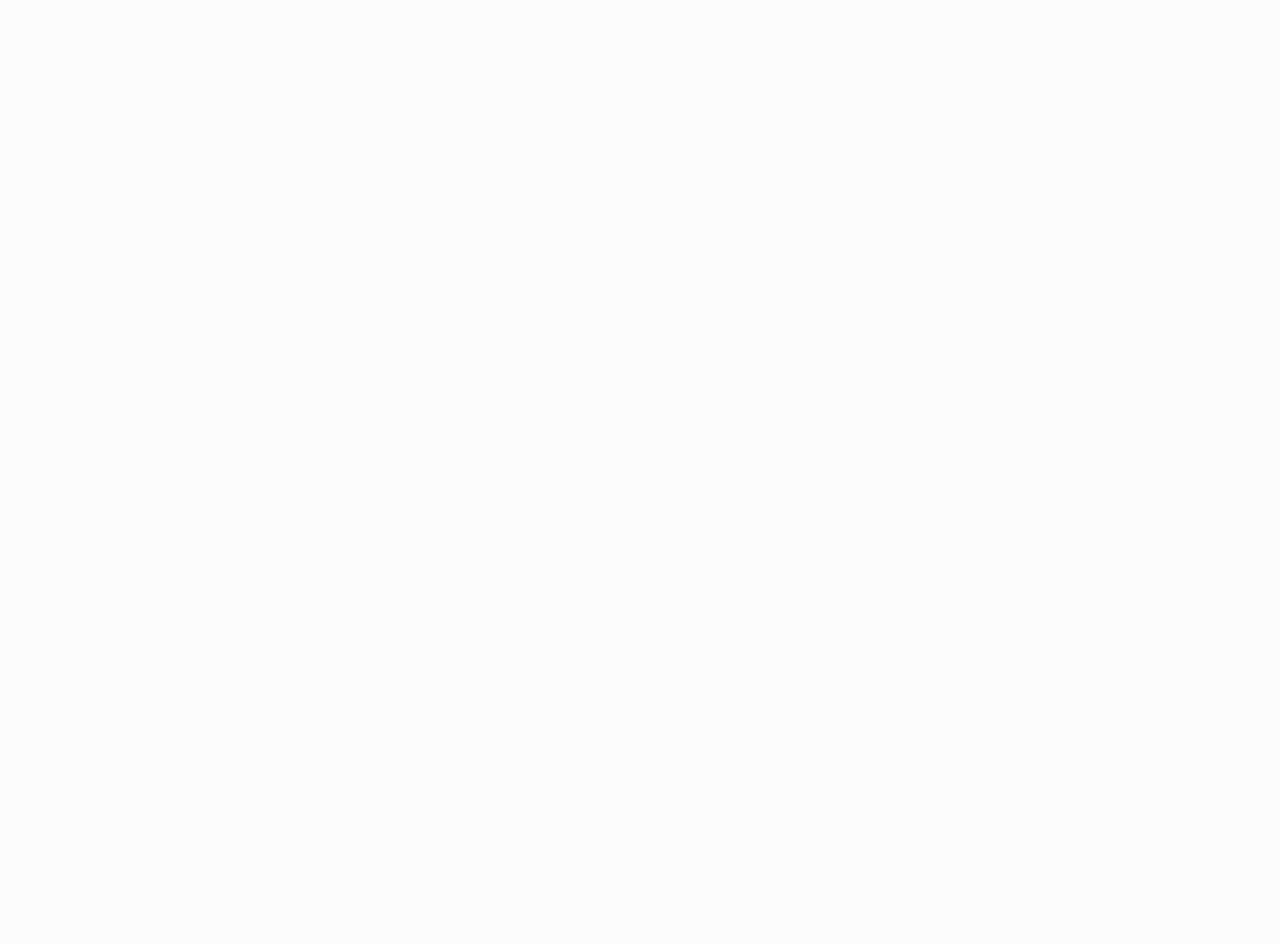
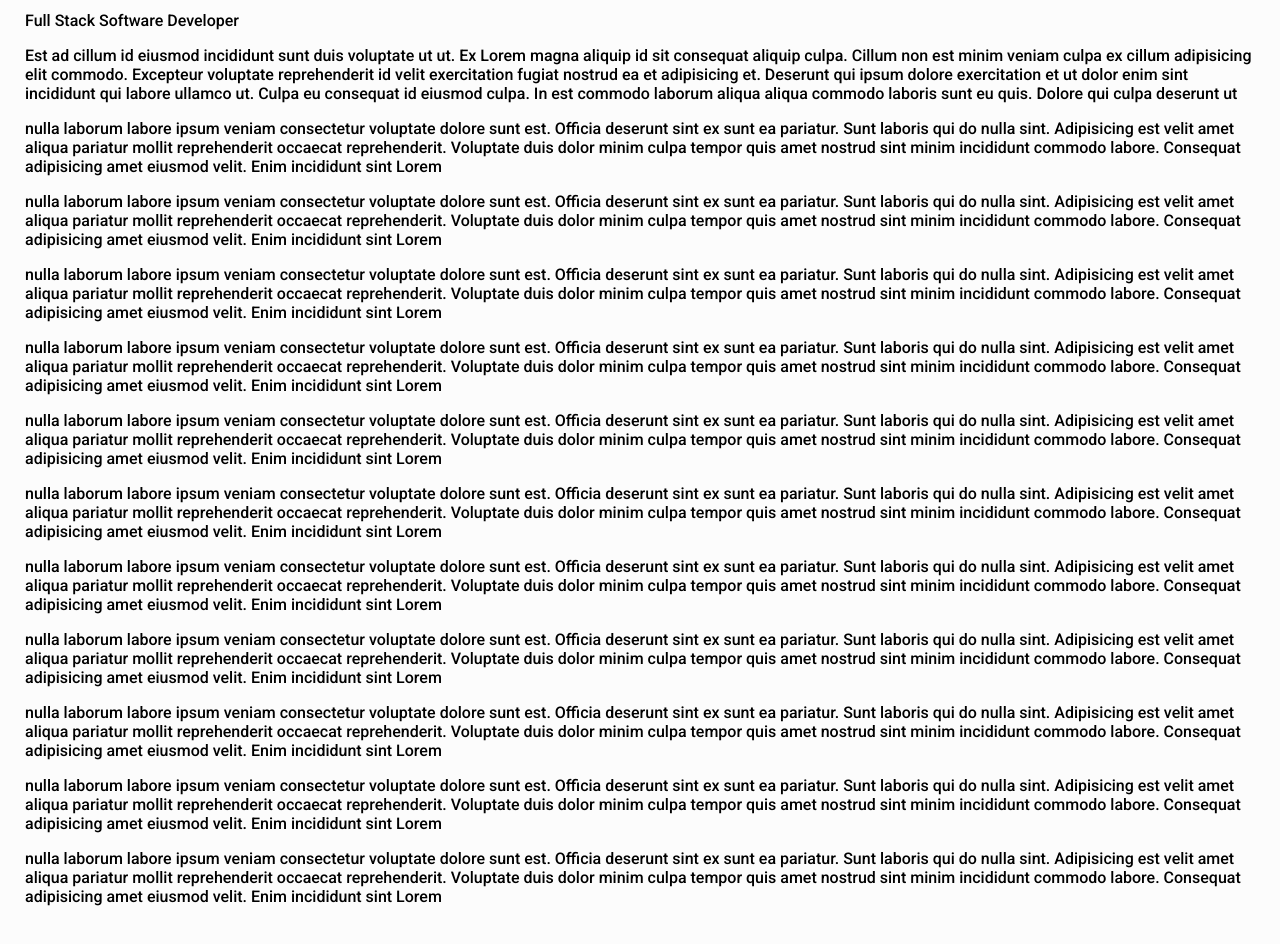
Before and after one commit to JohnDola/JohnDola.github.io, a React (Create React App) app: page / in a window 1280 px wide. Shown: the part 1424-2368 px from the top of the page. Before the commit the page ends 1367 px from the top, so only its background shows below. Built offline with nearby package versions, Linux system fonts and the light colour scheme.

Commit message:
Fixed Scroll to position issue with dynamic titlebar

```diff
--- /dev/null
+++ b/src/components/Experience/Experience.js
@@ -0,0 +1,78 @@
+import React from 'react';
+import classes from './Experience.module.css';
+import SubTitle from '../ui/SubTitle/Subtitle';
+const Experience = (props) => (
+	<section id="#experience"  className={classes.AboutMe}>
+		{/* TODO <img></img> */}
+		<div className={classes.JohnDola}>
+
+        <SubTitle >Experience</SubTitle>
+			<p className={classes.SubHeader}>Full Stack Software Developer</p>
+			<p>
+				Est ad cillum id eiusmod incididunt sunt duis voluptate ut ut. Ex Lorem magna aliquip id sit consequat
+				aliquip culpa. Cillum non est minim veniam culpa ex cillum adipisicing elit commodo. Excepteur voluptate
+				reprehenderit id velit exercitation fugiat nostrud ea et adipisicing et. Deserunt qui ipsum dolore
+				exercitation et ut dolor enim sint incididunt qui labore ullamco ut. Culpa eu consequat id eiusmod
+				culpa. In est commodo laborum aliqua aliqua commodo laboris sunt eu quis. Dolore qui culpa deserunt ut
+
+			</p>
+            <p>nulla laborum labore ipsum veniam consectetur voluptate dolore sunt est. Officia deserunt sint ex sunt
+				ea pariatur. Sunt laboris qui do nulla sint. Adipisicing est velit amet aliqua pariatur mollit
+				reprehenderit occaecat reprehenderit. Voluptate duis dolor minim culpa tempor quis amet nostrud sint
+				minim incididunt commodo labore. Consequat adipisicing amet eiusmod velit. Enim incididunt sint Lorem
+				</p>
+                <p>nulla laborum labore ipsum veniam consectetur voluptate dolore sunt est. Officia deserunt sint ex sunt
+				ea pariatur. Sunt laboris qui do nulla sint. Adipisicing est velit amet aliqua pariatur mollit
+				reprehenderit occaecat reprehenderit. Voluptate duis dolor minim culpa tempor quis amet nostrud sint
+				minim incididunt commodo labore. Consequat adipisicing amet eiusmod velit. Enim incididunt sint Lorem
+				</p>
+                <p>nulla laborum labore ipsum veniam consectetur voluptate dolore sunt est. Officia deserunt sint ex sunt
+				ea pariatur. Sunt laboris qui do nulla sint. Adipisicing est velit amet aliqua pariatur mollit
+				reprehenderit occaecat reprehenderit. Voluptate duis dolor minim culpa tempor quis amet nostrud sint
+				minim incididunt commodo labore. Consequat adipisicing amet eiusmod velit. Enim incididunt sint Lorem
+				</p>
+                <p>nulla laborum labore ipsum veniam consectetur voluptate dolore sunt est. Officia deserunt sint ex sunt
+				ea pariatur. Sunt laboris qui do nulla sint. Adipisicing est velit amet aliqua pariatur mollit
+				reprehenderit occaecat reprehenderit. Voluptate duis dolor minim culpa tempor quis amet nostrud sint
+				minim incididunt commodo labore. Consequat adipisicing amet eiusmod velit. Enim incididunt sint Lorem
+				</p>
+                <p>nulla laborum labore ipsum veniam consectetur voluptate dolore sunt est. Officia deserunt sint ex sunt
+				ea pariatur. Sunt laboris qui do nulla sint. Adipisicing est velit amet aliqua pariatur mollit
+				reprehenderit occaecat reprehenderit. Voluptate duis dolor minim culpa tempor quis amet nostrud sint
+				minim incididunt commodo labore. Consequat adipisicing amet eiusmod velit. Enim incididunt sint Lorem
+				</p>
+                <p>nulla laborum labore ipsum veniam consectetur voluptate dolore sunt est. Officia deserunt sint ex sunt
+				ea pariatur. Sunt laboris qui do nulla sint. Adipisicing est velit amet aliqua pariatur mollit
+				reprehenderit occaecat reprehenderit. Voluptate duis dolor minim culpa tempor quis amet nostrud sint
+				minim incididunt commodo labore. Consequat adipisicing amet eiusmod velit. Enim incididunt sint Lorem
+				</p>
+                <p>nulla laborum labore ipsum veniam consectetur voluptate dolore sunt est. Officia deserunt sint ex sunt
+				ea pariatur. Sunt laboris qui do nulla sint. Adipisicing est velit amet aliqua pariatur mollit
+				reprehenderit occaecat reprehenderit. Voluptate duis dolor minim culpa tempor quis amet nostrud sint
+				minim incididunt commodo labore. Consequat adipisicing amet eiusmod velit. Enim incididunt sint Lorem
+				</p>
+                <p>nulla laborum labore ipsum veniam consectetur voluptate dolore sunt est. Officia deserunt sint ex sunt
+				ea pariatur. Sunt laboris qui do nulla sint. Adipisicing est velit amet aliqua pariatur mollit
+				reprehenderit occaecat reprehenderit. Voluptate duis dolor minim culpa tempor quis amet nostrud sint
+				minim incididunt commodo labore. Consequat adipisicing amet eiusmod velit. Enim incididunt sint Lorem
+				</p>
+                <p>nulla laborum labore ipsum veniam consectetur voluptate dolore sunt est. Officia deserunt sint ex sunt
+				ea pariatur. Sunt laboris qui do nulla sint. Adipisicing est velit amet aliqua pariatur mollit
+				reprehenderit occaecat reprehenderit. Voluptate duis dolor minim culpa tempor quis amet nostrud sint
+				minim incididunt commodo labore. Consequat adipisicing amet eiusmod velit. Enim incididunt sint Lorem
+				</p>
+                <p>nulla laborum labore ipsum veniam consectetur voluptate dolore sunt est. Officia deserunt sint ex sunt
+				ea pariatur. Sunt laboris qui do nulla sint. Adipisicing est velit amet aliqua pariatur mollit
+				reprehenderit occaecat reprehenderit. Voluptate duis dolor minim culpa tempor quis amet nostrud sint
+				minim incididunt commodo labore. Consequat adipisicing amet eiusmod velit. Enim incididunt sint Lorem
+				</p>
+                <p>nulla laborum labore ipsum veniam consectetur voluptate dolore sunt est. Officia deserunt sint ex sunt
+				ea pariatur. Sunt laboris qui do nulla sint. Adipisicing est velit amet aliqua pariatur mollit
+				reprehenderit occaecat reprehenderit. Voluptate duis dolor minim culpa tempor quis amet nostrud sint
+				minim incididunt commodo labore. Consequat adipisicing amet eiusmod velit. Enim incididunt sint Lorem
+				</p>
+		</div>
+	</section>
+);
+
+export default Experience;
--- a/src/components/MySkills/MySkills.js
+++ b/src/components/MySkills/MySkills.js
@@ -17,9 +17,9 @@ const MySkills = (props) => {
 
 
 	return (
-		<div  className={classes.MySkills} >
+		<div  id="#myskills"  className={classes.MySkills} >
       <SubTitle >My skills</SubTitle>
-      <div id="#myskills" className={classes.SkillList}>
+      <div  className={classes.SkillList}>
       {skillList.map((skill,index) => {
                return <Skill key={index} {...skill}></Skill>
             })}
--- a/src/components/titlebar/titlebar.js
+++ b/src/components/titlebar/titlebar.js
@@ -3,17 +3,10 @@ import logo from '../../asset/img/d-icon32.png';
 import classes from './TitleBar.module.css';
 
 const TitleBar = (props) => {
-	const [ activeClasses, setActiveClasses ] = useState(classes.TitleBar);
-
+	const [ isTransparentTitleBar, setisTransparentTitleBar ] = useState(false);
 	useEffect(() => {
 		window.addEventListener('scroll', () => {
-			console.log(window.scrollY);
-			const activeClassList = [ classes.TitleBar ];
-			if (window.scrollY >= 100) {
-				activeClassList.push(classes.sticky);
-				activeClassList.push(classes.FadeIn);
-			}
-			setActiveClasses(activeClassList.join(' '));
+			setisTransparentTitleBar(window.scrollY >= 100);
 		});
 	}, []);
 
@@ -22,11 +15,7 @@ const TitleBar = (props) => {
 		if (!element) {
 			return;
 		}
-		window.scroll({
-			behavior: 'smooth',
-			left: 0,
-			top: element.offsetTop
-		});
+		element.scrollIntoView();
 	};
 
 	const titles = [
@@ -37,7 +26,7 @@ const TitleBar = (props) => {
 		{ name: 'Education', hash: '#education' },
 		{ name: 'Contact', hash: '#contact' }
 	];
-	const titleEntries = titles.map(({name,hash}, index) => {
+	const titleEntries = titles.map(({ name, hash }, index) => {
 		return (
 			<li>
 				<a key={index} href={hash} onClick={() => scrollTo(hash)}>
@@ -46,12 +35,22 @@ const TitleBar = (props) => {
 			</li>
 		);
 	});
-	console.log(titleEntries);
 
 	return (
-		<div className={activeClasses}>
-			<img src={logo} alt="logo not found" />
-			<ul>{titleEntries}</ul>
+		<div id="#titleBar" className={classes.TitleBar}>
+			<div className={classes.TitleBar}>
+				<img src={logo} alt="logo not found" />
+				<ul>{titleEntries}</ul>
+			</div>
+			<div
+				style={{ visibility: isTransparentTitleBar ? 'visible' : 'hidden' }}
+				className={[ classes.TitleBar, classes.Sticky, isTransparentTitleBar ? classes.FadeIn : null ].join(
+					' '
+				)}
+			>
+				<img src={logo} alt="logo not found" />
+				<ul>{titleEntries}</ul>
+			</div>
 		</div>
 	);
 };
--- a/src/components/titlebar/titlebar.module.css
+++ b/src/components/titlebar/titlebar.module.css
@@ -61,9 +61,15 @@
     border-left-style: solid;
 }
 
+.TitleBar.Sticky {
+    display: none;
+    height:79px;
+}
 
 @media only screen and (min-width: 1240px) {
-    .TitleBar.sticky {
+    .TitleBar.Sticky {
+        display: block;
+        visibility: visible;
         position: fixed;
         width: 100%;
         left: 0;
@@ -76,17 +82,15 @@
         -moz-sbox-shadow: 0 2px 5px 0 rgba(0, 0, 0, 0.1);
         box-shadow: 0 2px 5px 0 rgba(0, 0, 0, 0.0.5);
     }
+
 }
-
-
-.FadeIn {
-	width: 100px;
-	height: 100px;
-	background-color: red;
-	position: relative;
-	animation-name: FadeIn;
-	animation-duration: 0.7s;
-  }
+.FadeIn{
+    width: 101px;
+    height: 100px;
+    position: relative;
+    animation-name: FadeIn;
+    animation-duration: 0.7s;
+}
 
   @keyframes FadeIn {
 	0%   {top:-80px;}
--- a/src/container/WebSiteView/WebSiteView.js
+++ b/src/container/WebSiteView/WebSiteView.js
@@ -3,6 +3,7 @@ import AboutMe from '../../components/AboutMe/AboutMe';
 import MySkills from "../../components/MySkills/MySkills";
 import TitleBar from '../../components/TitleBar/TitleBar';
 import classes from './WebSiteView.module.css';
+import Experience from "../../components/Experience/Experience";
 
 const WebSiteView = (props) => {
 
@@ -12,6 +13,7 @@ const WebSiteView = (props) => {
       <AboutMe>
         </AboutMe>
         <MySkills></MySkills>
+        <Experience></Experience>
     </div>
   );
 };
```
Also changed, not shown: src/components/MySkills/MySkills.module.css (+5 -5 lines), src/components/Experience/Experience.module.css (added).
